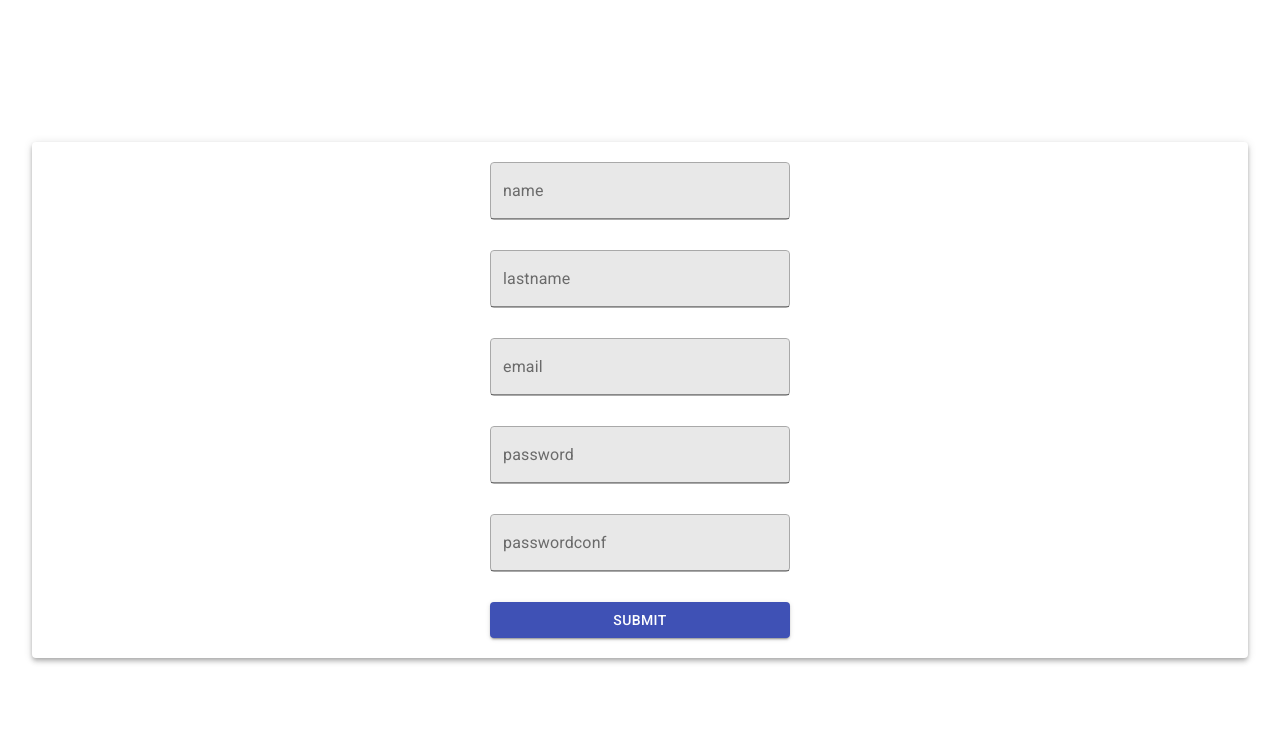
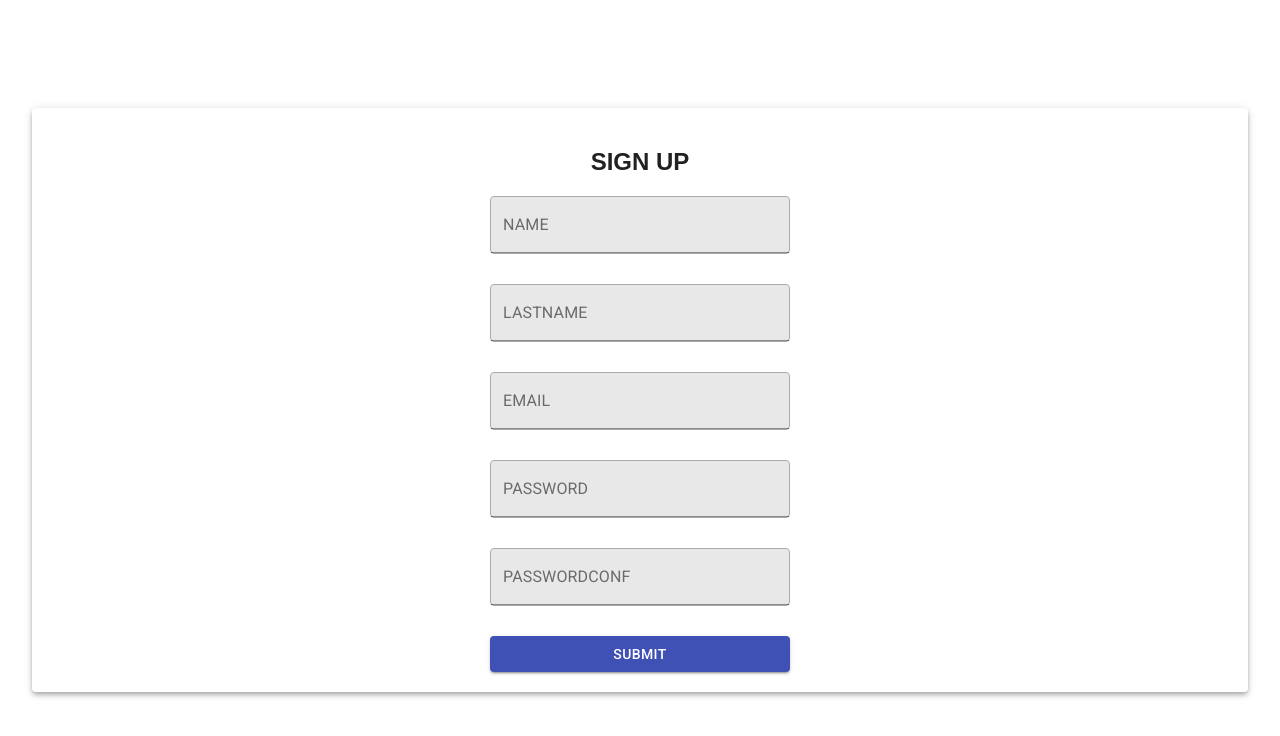
Before and after one commit to JulieBrosseDev/mini-Fullstack-app, a React (Create React App) app in the folder front/: page / in a window 1280 px wide. Shown: the top 736 px of the page. Built offline with nearby package versions, Linux system fonts and the light colour scheme.

Commit message:
some more style form

```diff
--- a/front/src/components/SignUp.js
+++ b/front/src/components/SignUp.js
@@ -50,8 +50,8 @@ class SignUp extends React.Component {
   render() {
     return (
       <div>
-
-      <form onSubmit={this.handleSubmit} style={{display: 'flex', flexDirection: 'column', width: '300px', margin: ' 20px auto'}}>
+      <form onSubmit={this.handleSubmit} style={{display: 'flex', flexDirection: 'column', width: '300px', margin: ' 20px auto', textAlign: 'center'}}>
+      <h2>SIGN UP</h2>
       {Object.keys(this.state).map((keyName, i) => {
         const flash = this.state.flash
         return (
@@ -64,7 +64,7 @@ class SignUp extends React.Component {
           : <TextField
             style={{marginBottom: '30px', border: '1px solid darkGrey', borderRadius: '4px'}}
             id={keyName}
-            label={keyName}
+            label={keyName.toUpperCase()}
             placeholder="Placeholder"
             multiline
             variant="filled"
```
